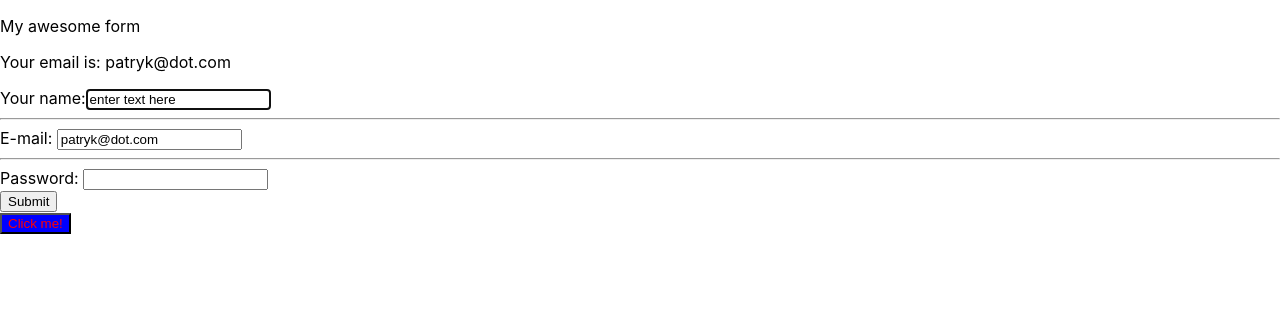
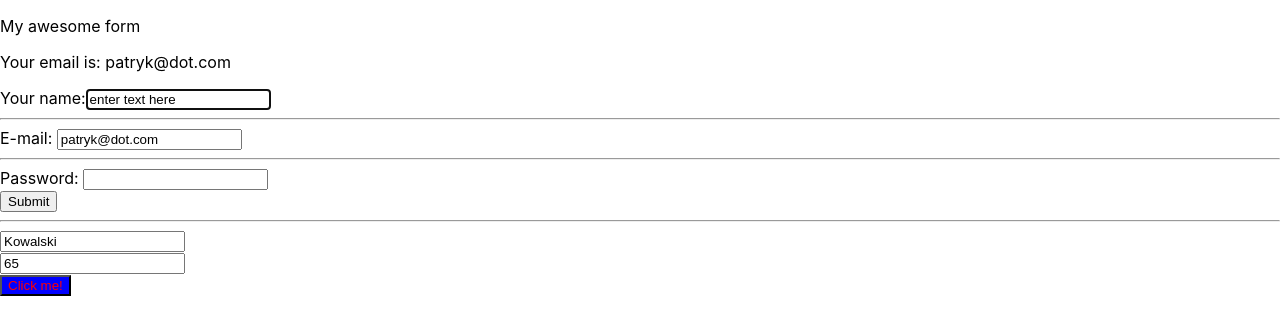
Before and after one commit to patrykomiotek/ocd-workshops, a React (Create React App) app: page / in a window 1280 px wide. Shown: the top 334 px of the page. Built offline with nearby package versions, Linux system fonts and the light colour scheme.

Commit message:
Input component

```diff
--- /dev/null
+++ b/src/components/Input/Input.jsx
@@ -0,0 +1,9 @@
+import { forwardRef } from 'react';
+
+const Input = forwardRef((props, ref) => {
+  return (
+    <input type="text" ref={ref} />
+  );
+});
+
+export { Input };
--- /dev/null
+++ b/src/components/Input/index.jsx
@@ -0,0 +1 @@
+export { Input } from './Input';
--- a/src/components/RegistrationForm/RegistrationForm.jsx
+++ b/src/components/RegistrationForm/RegistrationForm.jsx
@@ -1,6 +1,7 @@
 import { useState, useEffect, useRef } from 'react';
 import { Text } from '../Text';
 import { MagicButton } from '../MagicButton';
+import { Input } from '../Input';
 
 function RegistrationForm() {
   const [isValid, setIsValid] = useState(false);
@@ -11,6 +12,8 @@ function RegistrationForm() {
   const [errors, setErrors] = useState({});
   const nameInputRef = useRef(null); // nameInputRef.current === null
   const buttonRef = useRef(null);
+  const surnameRef = useRef(null);
+  const ageRef = useRef(null);
   // const [emailError, setEmailError] = useState(false)
   // {}, { email: "Email is invalid "}, { email: "Email is invalid", password: ""}
 
@@ -29,6 +32,11 @@ function RegistrationForm() {
 
     if (buttonRef.current) {
       buttonRef.current.style.backgroundColor = 'blue';
+    }
+
+    if (surnameRef.current && ageRef.current) {
+      surnameRef.current.value = "Kowalski";
+      ageRef.current.value = "65";
     }
   }, []);
 
@@ -143,6 +151,13 @@ function RegistrationForm() {
       </div>
       <div>
         <input type="submit" />
+        <hr />
+      </div>
+      <div>
+        <Input ref={surnameRef} />
+      </div>
+      <div>
+        <Input ref={ageRef} />
       </div>
       <div>
         <MagicButton ref={buttonRef}>Click me!</MagicButton>
```
